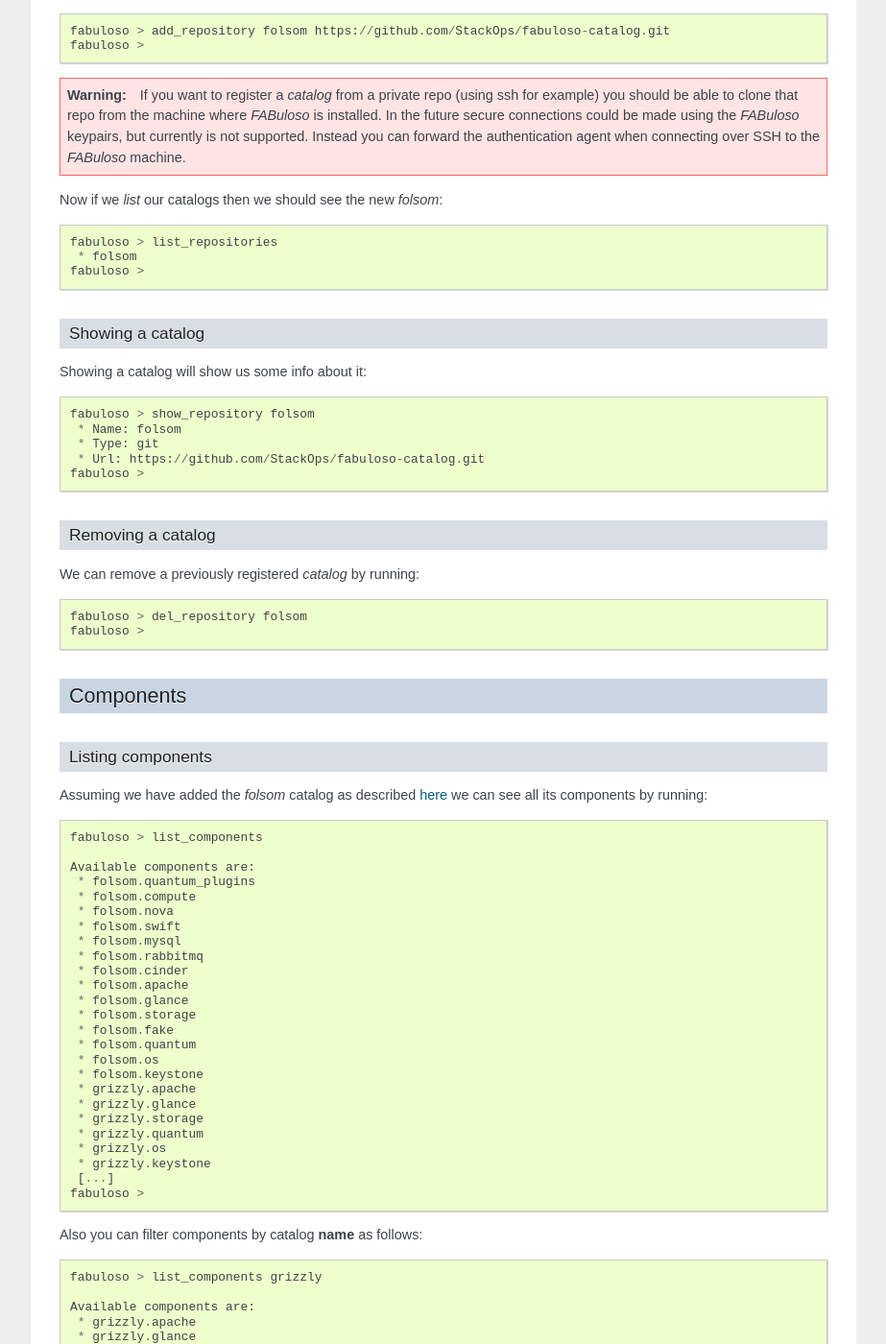
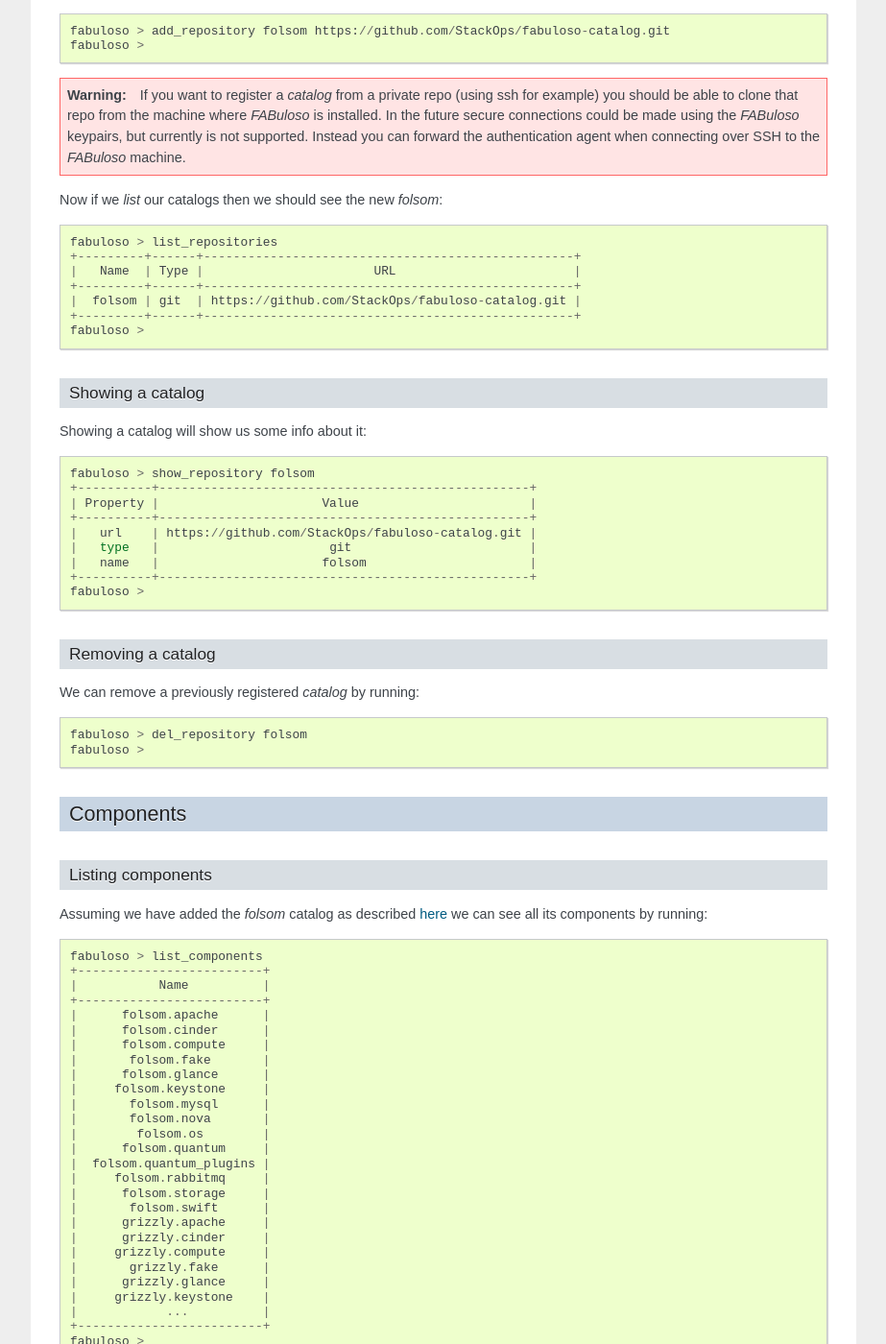
Before and after one commit to StackOps/fabuloso, a Sphinx documentation site: the page built from docs/source/shell.rst, in a window 1280 px wide and 1400 px high, scrolled down 965 px. Shown: the whole window at 96% size, without its empty margins (198-1121 px from the left). Built offline with Sphinx 7.4.7, drawn with Linux system fonts in a browser that asks for light colours; some of the changed text lies outside the part shown.

Commit message:
Updated shell docs with the prettytable output

```diff
--- a/docs/source/shell.rst
+++ b/docs/source/shell.rst
@@ -65,7 +65,11 @@
 Now if we *list* our catalogs then we should see the new *folsom*::
 
     fabuloso > list_repositories
-     * folsom
+    +---------+------+--------------------------------------------------+
+    |   Name  | Type |                       URL                        |
+    +---------+------+--------------------------------------------------+
+    |  folsom | git  | https://github.com/StackOps/fabuloso-catalog.git |
+    +---------+------+--------------------------------------------------+
     fabuloso >
 
 Showing a catalog
@@ -74,9 +78,13 @@
 Showing a catalog will show us some info about it::
 
     fabuloso > show_repository folsom
-     * Name: folsom
-     * Type: git
-     * Url: https://github.com/StackOps/fabuloso-catalog.git
+    +----------+--------------------------------------------------+
+    | Property |                      Value                       |
+    +----------+--------------------------------------------------+
+    |   url    | https://github.com/StackOps/fabuloso-catalog.git |
+    |   type   |                       git                        |
+    |   name   |                      folsom                      |
+    +----------+--------------------------------------------------+
     fabuloso >
 
 Removing a catalog
@@ -97,29 +105,31 @@
 Assuming we have added the *folsom* catalog as described :ref:`here <adding_catalog>` we can see all its components by running::
 
     fabuloso > list_components
-
-    Available components are:
-     * folsom.quantum_plugins
-     * folsom.compute
-     * folsom.nova
-     * folsom.swift
-     * folsom.mysql
-     * folsom.rabbitmq
-     * folsom.cinder
-     * folsom.apache
-     * folsom.glance
-     * folsom.storage
-     * folsom.fake
-     * folsom.quantum
-     * folsom.os
-     * folsom.keystone
-     * grizzly.apache
-     * grizzly.glance
-     * grizzly.storage
-     * grizzly.quantum
-     * grizzly.os
-     * grizzly.keystone
-     [...]
+    +-------------------------+
+    |           Name          |
+    +-------------------------+
+    |      folsom.apache      |
+    |      folsom.cinder      |
+    |      folsom.compute     |
+    |       folsom.fake       |
+    |      folsom.glance      |
+    |     folsom.keystone     |
+    |       folsom.mysql      |
+    |       folsom.nova       |
+    |        folsom.os        |
+    |      folsom.quantum     |
+    |  folsom.quantum_plugins |
+    |     folsom.rabbitmq     |
+    |      folsom.storage     |
+    |       folsom.swift      |
+    |      grizzly.apache     |
+    |      grizzly.cinder     |
+    |     grizzly.compute     |
+    |       grizzly.fake      |
+    |      grizzly.glance     |
+    |     grizzly.keystone    |
+    |            ...          |
+    +-------------------------+
     fabuloso >
 
 Also you can filter components by catalog **name** as follows::
@@ -127,13 +137,17 @@
     fabuloso > list_components grizzly
 
     Available components are:
-     * grizzly.apache
-     * grizzly.glance
-     * grizzly.storage
-     * grizzly.quantum
-     * grizzly.os
-     * grizzly.keystone
-     [...]
+    +------------------+
+    |       Name       |
+    +------------------+
+    |  grizzly.apache  |
+    |  grizzly.cinder  |
+    | grizzly.compute  |
+    |   grizzly.fake   |
+    |  grizzly.glance  |
+    | grizzly.keystone |
+    |        ...       |
+    +------------------+
     fabuloso >
 
 .. note::
@@ -184,19 +198,21 @@
 To list the *component services* run::
 
     fabuloso [folsom.mysql/testing] > list_services
-
-    Available services are:
-     * set_quantum
-     * set_keystone
-     * teardown
-     * set_cinder
-     * set_automation
-     * set_accounting
-     * set_nova
-     * install
-     * set_glance
-     * validate
-     * set_portal
+    +----------------+
+    |      Name      |
+    +----------------+
+    |  set_quantum   |
+    |  set_keystone  |
+    |    teardown    |
+    |   set_cinder   |
+    | set_automation |
+    | set_accounting |
+    |    set_nova    |
+    |    install     |
+    |   set_glance   |
+    |    validate    |
+    |   set_portal   |
+    +----------------+
     fabuloso [folsom.mysql/testing] >
 
 Well, let's execute some of these services.
@@ -240,7 +256,11 @@
 By default *FABuloso* comes with the ``localhost`` environment preconfigured, so the **list_environments** command will return only that environment::
 
     fabuloso > list_environments
-     * localhost
+    +-----------+----------+-----------+------+-----------+
+    |    Name   | Username |    Host   | Port |  Key Name |
+    +-----------+----------+-----------+------+-----------+
+    | localhost | stackops | localhost |  22  | nonsecure |
+    +-----------+----------+-----------+------+-----------+
     fabuloso >
 
 Let's add a new environment.
@@ -258,6 +278,15 @@
     -(Adding new environment)- Remote host: 10.0.0.2
     -(Adding new environment)- Remote port: 22
     -(Adding new environment)- Ssh Key name: nonsecure
+    +----------+-----------+
+    | Property |   Value   |
+    +----------+-----------+
+    | username | stackops  |
+    | key_name | nonsecure |
+    |   host   | 10.0.0.2  |
+    |   name   |  testing  |
+    |   port   |     22    |
+    +----------+-----------+
     fabuloso >
 
 The **name** field is the identifier we're going to use to reference our *environment* when deploying some component. The remaining fields are the data used to connect over *SSH* to the target host (**username**, **host**, **port** and **key name**).
@@ -269,8 +298,12 @@
 Now listing keys should show the new added environment::
 
     fabuloso > list_environments
-     * localhost
-     * testing
+    +-----------+----------+-----------+------+-----------+
+    |    Name   | Username |    Host   | Port |  Key Name |
+    +-----------+----------+-----------+------+-----------+
+    | localhost | stackops | localhost |  22  | nonsecure |
+    |  testing  | stackops | 10.0.0.2  |  22  | nonsecure |
+    +-----------+----------+-----------+------+-----------+
     fabuloso >
 
 Showing an environment
@@ -279,11 +312,15 @@
 To see the values of a specific environment we can run::
 
     fabuloso > show_environment localhost
-     * Name: localhost
-     * Username: stackops
-     * Host: localhost
-     * Port: 22
-     * Key: nonsecure
+    +----------+-----------+
+    | Property |   Value   |
+    +----------+-----------+
+    | username |  stackops |
+    | key_name | nonsecure |
+    |   host   | localhost |
+    |   name   | localhost |
+    |   port   |     22    |
+    +----------+-----------+
     fabuloso >
 
 Removing an environment
@@ -304,7 +341,11 @@
 By default *FABuloso* comes with the *nonsecure* keypair. You can list keypairs to see it::
 
     fabuloso > list_keys
-     * nonsecure
+    +-----------+------------------------------------+----------------------------------------+
+    |    Name   |               Key file             |               Pub file                 |
+    +-----------+------------------------------------+----------------------------------------+
+    | nonsecure | /etc/fabuloso/keys/nonsecureid_rsa | /etc/fabuloso/keys/nonsecureid_rsa.pub |
+    +-----------+------------------------------------+----------------------------------------+
     fabuloso >
 
 Showing a keypair
@@ -313,14 +354,14 @@
 Also you can get the key info and contents by running::
 
     fabuloso > show_key nonsecure
-     * Name: nonsecure
-     * Key file: /etc/fabuloso/keys/nonsecureid_rsa
-     * Key: -----BEGIN RSA PRIVATE KEY-----
-    MIIEowIBAAKCAQEAtO4zZwNYOzux [...]
-    -----END RSA PRIVATE KEY-----
-
-     * Pub file: /etc/fabuloso/keys/nonsecureid_rsa.pub
-     * Pub: ssh-rsa AAAAB3Nza [...] contactus@stackops.com
+    +----------+----------------------------------------+
+    | Property |                  Value                 |
+    +----------+----------------------------------------+
+    | key_file |   /etc/fabuloso/keys/nonsecureid_rsa   |
+    |   name   |                 nonsecure              |
+    | pub_file | /etc/fabuloso/keys/nonsecureid_rsa.pub |
+    +----------+----------------------------------------+
+    fabuloso >
 
 .. _adding_keypair:
 
@@ -333,13 +374,25 @@
     -(Adding new keypair)-Name: my-secure-key
     -(Adding new keypair)-Key path: ~/my-secure-key
     -(Adding new keypair)-Pub path: ~/my-secure-key.pub
+    +----------+----------------------------------------+
+    | Property |                  Value                 |
+    +----------+----------------------------------------+
+    | key_file |    /etc/fabuloso/keys/my-secure-key    |
+    |   name   |               my-secure-key            |
+    | pub_file |  /etc/fabuloso/keys/my-secure-key.pub  |
+    +----------+----------------------------------------+
     fabuloso >
 
 Now list the keys to see the new added key::
 
     fabuloso > list_keys
-     * nonsecure
-     * my-secure-key
+    +---------------+------------------------------------+----------------------------------------+
+    |      Name     |               Key file             |               Pub file                 |
+    +---------------+------------------------------------+----------------------------------------+
+    |   nonsecure   | /etc/fabuloso/keys/nonsecureid_rsa | /etc/fabuloso/keys/nonsecureid_rsa.pub |
+    +---------------+------------------------------------+----------------------------------------+
+    | my-secure-key |  /etc/fabuloso/keys/my-secure-key  |  /etc/fabuloso/keys/my-secure-key.pub  |
+    +---------------+------------------------------------+----------------------------------------+
     fabuloso >
 
 Removing a keypair
```
Also changed, not shown: docs/source/cli.rst (+18 -18 lines).
